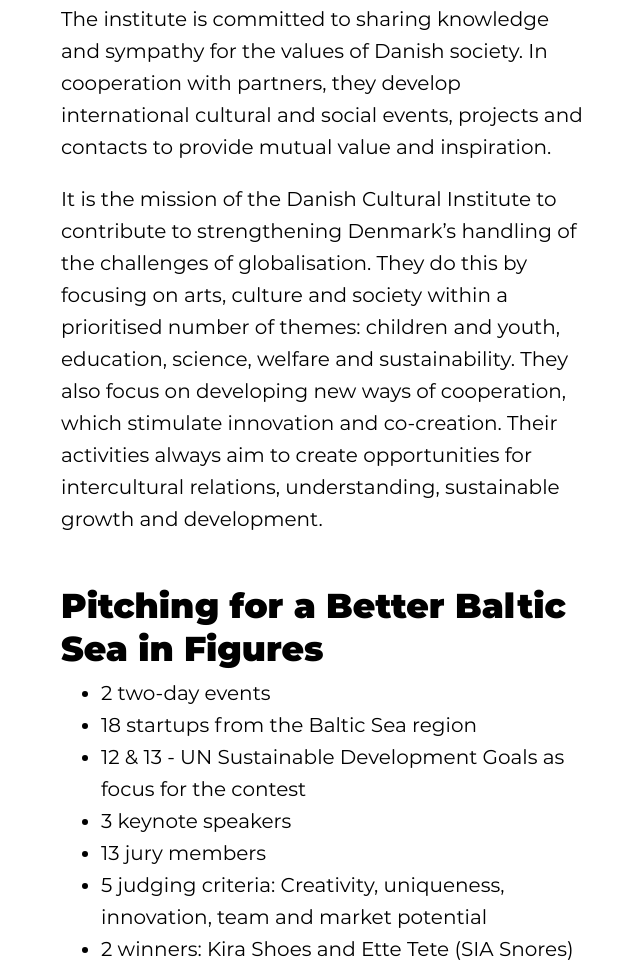
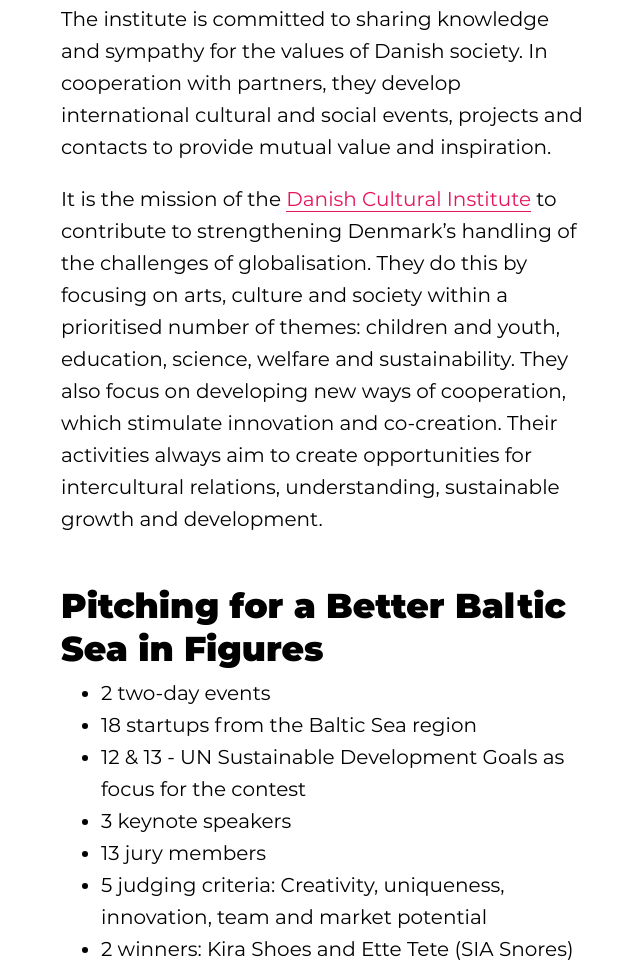
Before and after one commit to mediaev/creativeportscatalogue, an Eleventy site: page content/chapters/tool_2.md in a window 1280 px wide. Shown: the part 1284-2264 px from the top of the page, without its empty margins (179-819 px from the left). Built offline with nearby package versions, Linux system fonts and the light colour scheme; Eleventy itself is replaced by a stand-in of ours; files that its build step writes are made by us from their sources.

Commit message:
Update tool_2.md

```diff
--- a/content/chapters/tool_2.md
+++ b/content/chapters/tool_2.md
@@ -15,7 +15,7 @@
 
 The institute is committed to sharing knowledge and sympathy for the values of Danish society. In cooperation with partners, they develop international cultural and social events, projects and contacts to provide mutual value and inspiration.
 
-It is the mission of the Danish Cultural Institute to contribute to strengthening Denmark’s handling of the challenges of globalisation. They do this by focusing on arts, culture and society within a prioritised number of themes: children and youth, education, science, welfare and sustainability. They also focus on developing new ways of cooperation, which stimulate innovation and co-creation. Their activities always aim to create opportunities for intercultural relations, understanding, sustainable growth and development.
+It is the mission of the [Danish Cultural Institute](https://www.danishculture.com) to contribute to strengthening Denmark’s handling of the challenges of globalisation. They do this by focusing on arts, culture and society within a prioritised number of themes: children and youth, education, science, welfare and sustainability. They also focus on developing new ways of cooperation, which stimulate innovation and co-creation. Their activities always aim to create opportunities for intercultural relations, understanding, sustainable growth and development.
 
 ## Pitching for a Better Baltic Sea in Figures
 
```
